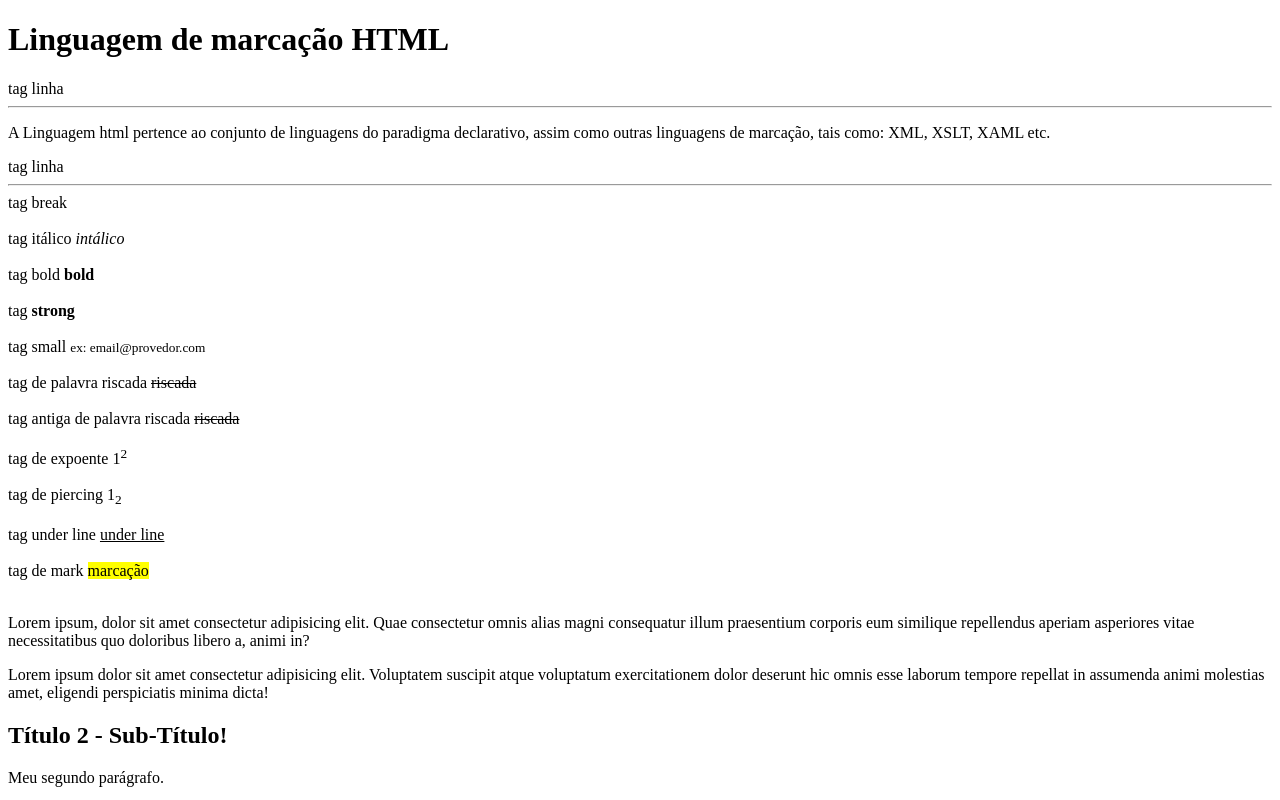
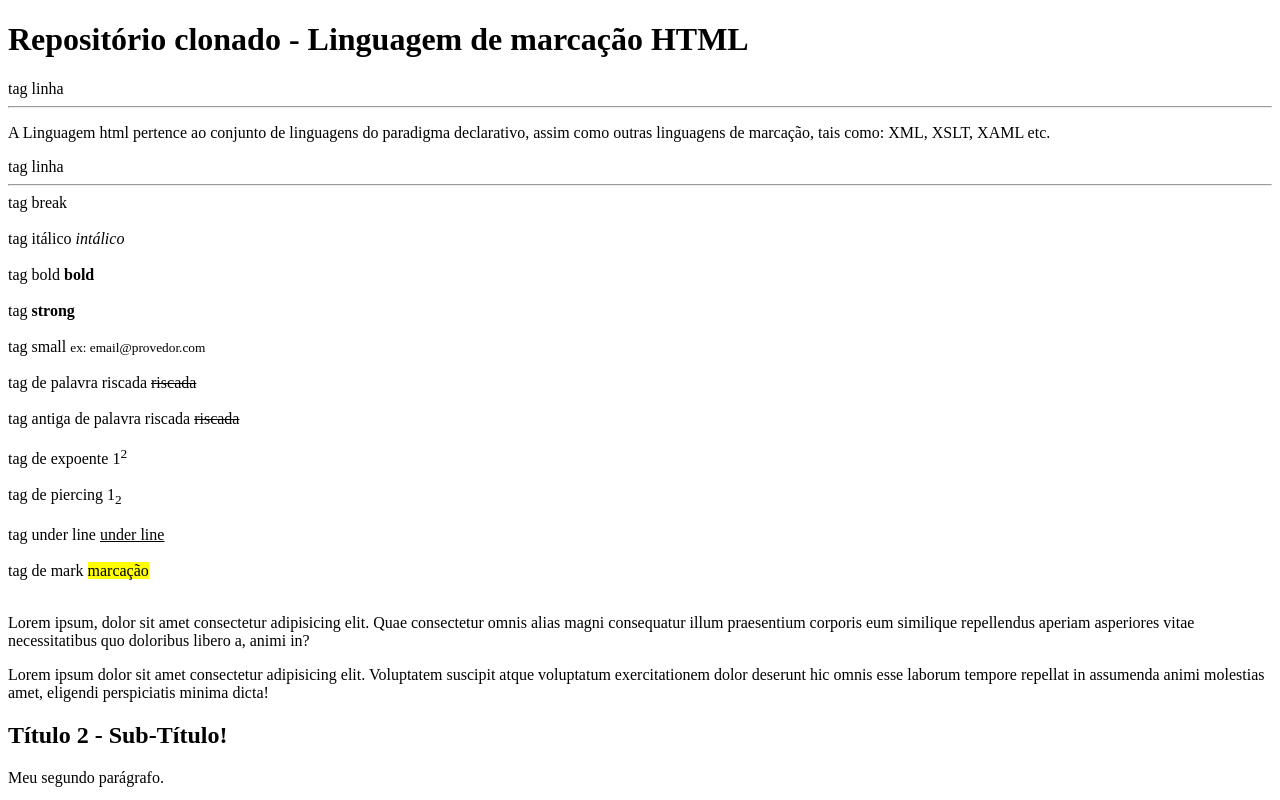
Before and after one commit to JatnielSSouza/Linguagem-de-marcacao-HTML, a plain HTML site: page index.html in a window 1280 px wide. Shown: the top 800 px of the page. Drawn offline with Linux system fonts and the light colour scheme.

Commit message:
alteração título repositório clonado

```diff
--- a/index.html
+++ b/index.html
@@ -13,7 +13,7 @@
 </head>
 
 <body>
-    <h1> Linguagem de marcação HTML</h1>
+    <h1> Repositório clonado - Linguagem de marcação HTML</h1>
 
     tag linha
     <hr>
```
